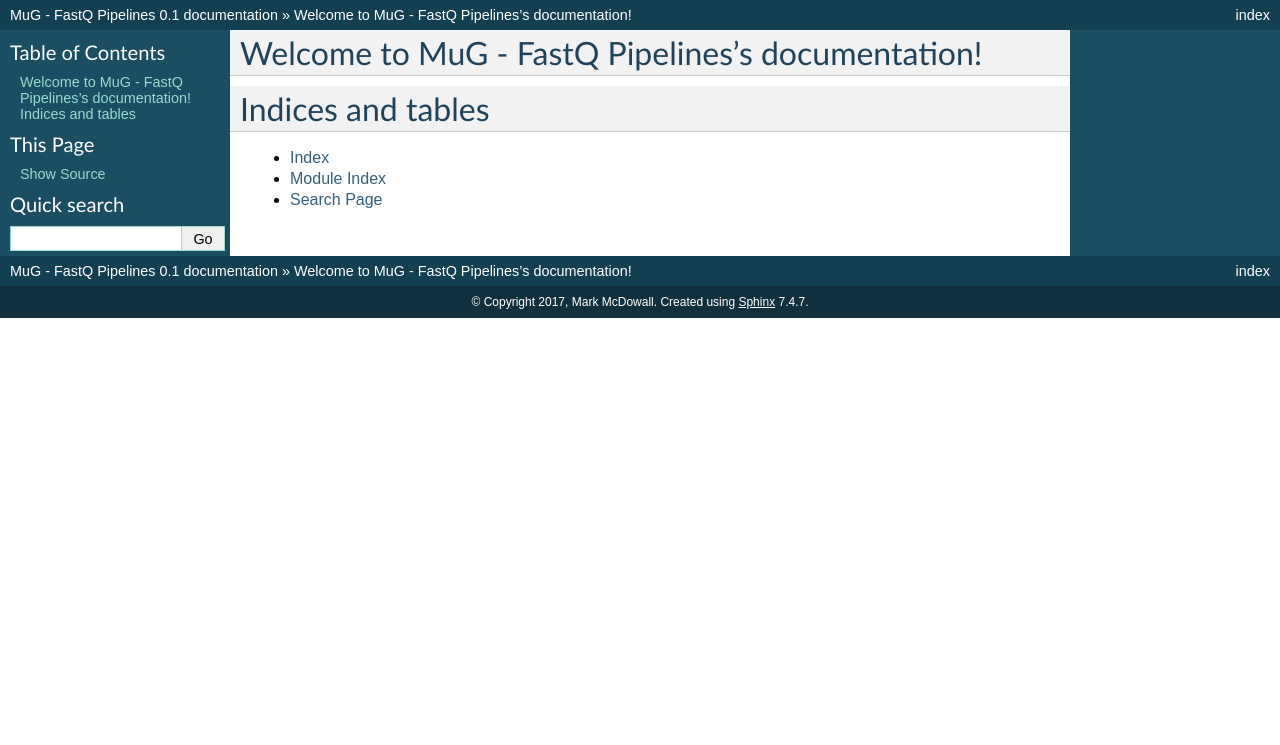
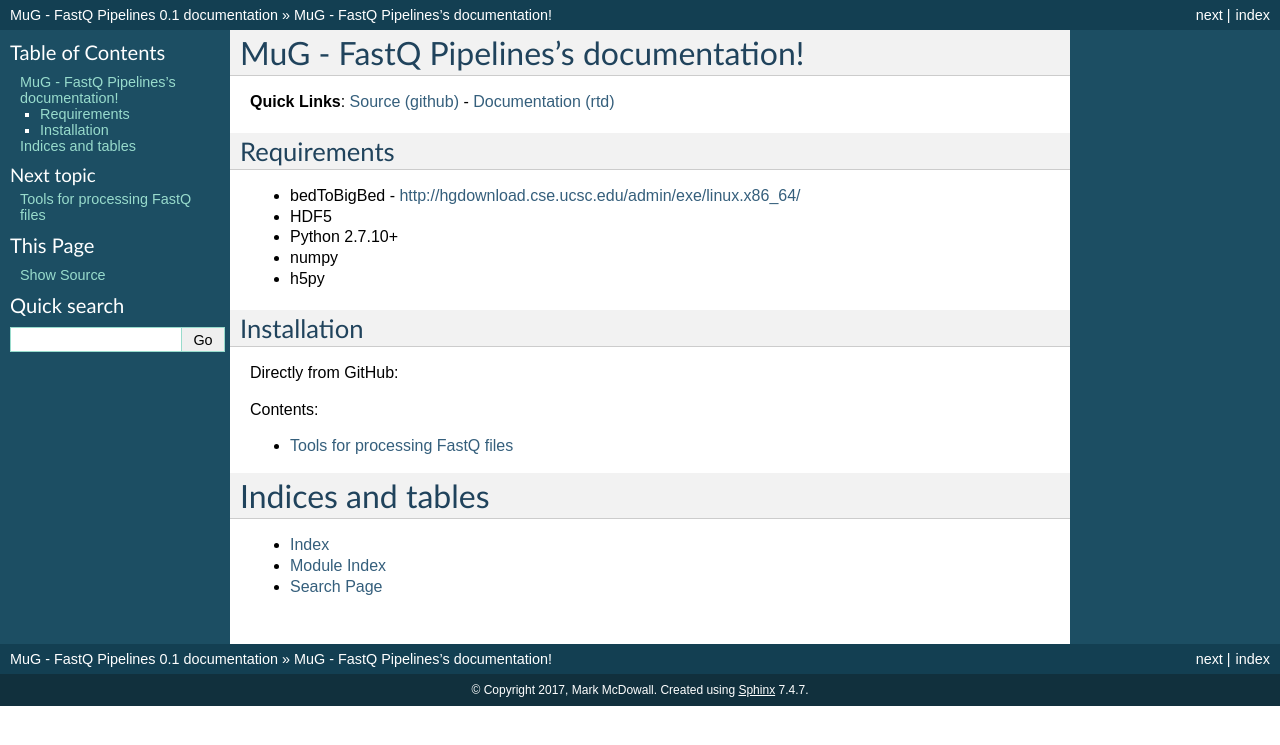
Before and after one commit to Multiscale-Genomics/mg-process-fastq, a Sphinx documentation site: the page built from docs/index.rst, in a window 1280 px wide. Shown: the top 745 px of the page. Built offline with Sphinx 7.4.7, drawn with Linux system fonts in a browser that asks for light colours.

Commit message:
Started to add tools to the documentation

```diff
--- a/docs/index.rst
+++ b/docs/index.rst
@@ -3,12 +3,29 @@
    You can adapt this file completely to your liking, but it should at least
    contain the root `toctree` directive.
 
-Welcome to MuG - FastQ Pipelines's documentation!
-=================================================
+MuG - FastQ Pipelines's documentation!
+======================================
+**Quick Links**: `Source (github) <https://github.com/Multiscale-Genomics/mg-process-files>`_ - `Documentation (rtd) <https://mg-process-files.readthedocs.io/>`_
+
+Requirements
+------------
+
+- bedToBigBed - http://hgdownload.cse.ucsc.edu/admin/exe/linux.x86_64/
+- HDF5
+- Python 2.7.10+
+- numpy
+- h5py
+
+Installation
+------------
+Directly from GitHub:
+
 
 .. toctree::
    :maxdepth: 2
    :caption: Contents:
+
+   tools
 
 
 
--- /dev/null
+++ b/docs/tools.rst
@@ -0,0 +1,9 @@
+Tools for processing FastQ files
+================================
+
+.. automodule:: tool
+
+   BED Indexer
+   ----------------
+   .. autoclass:: tool.macs2.macs2
+      :members:
```
